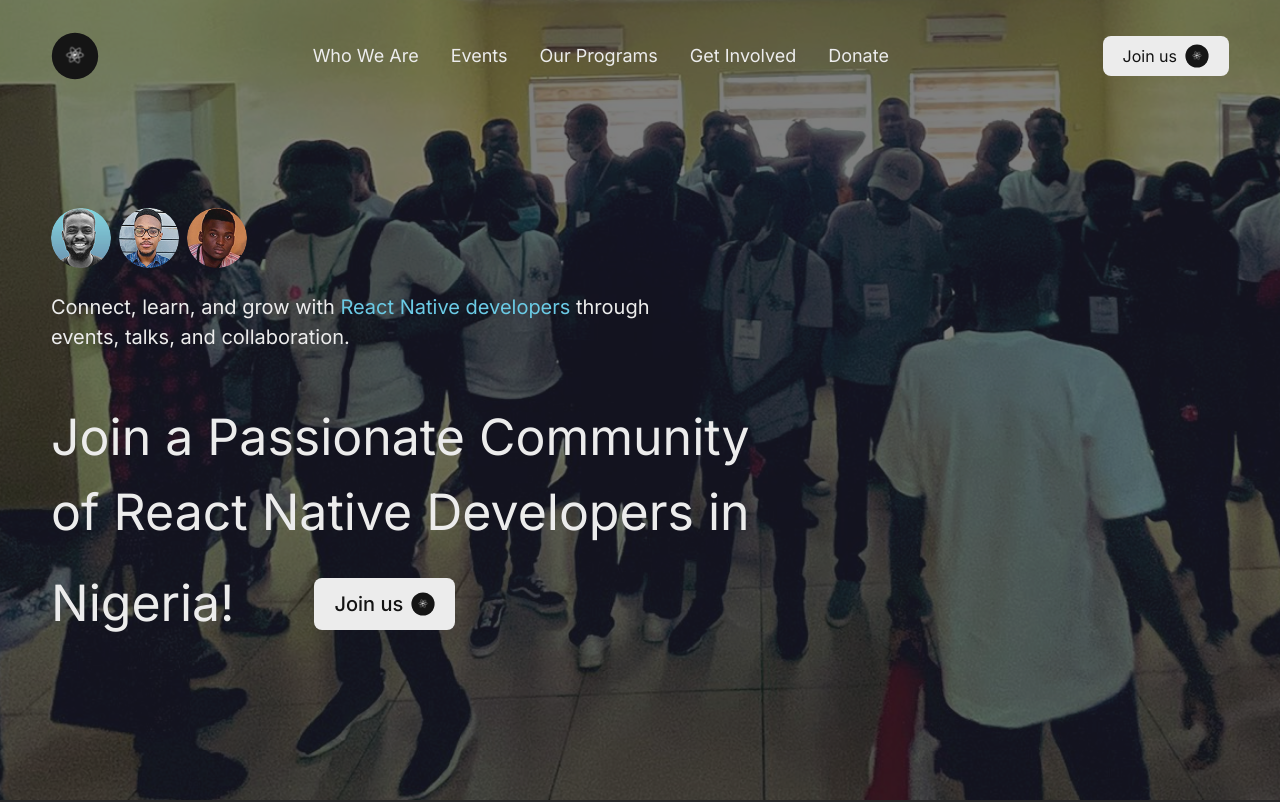
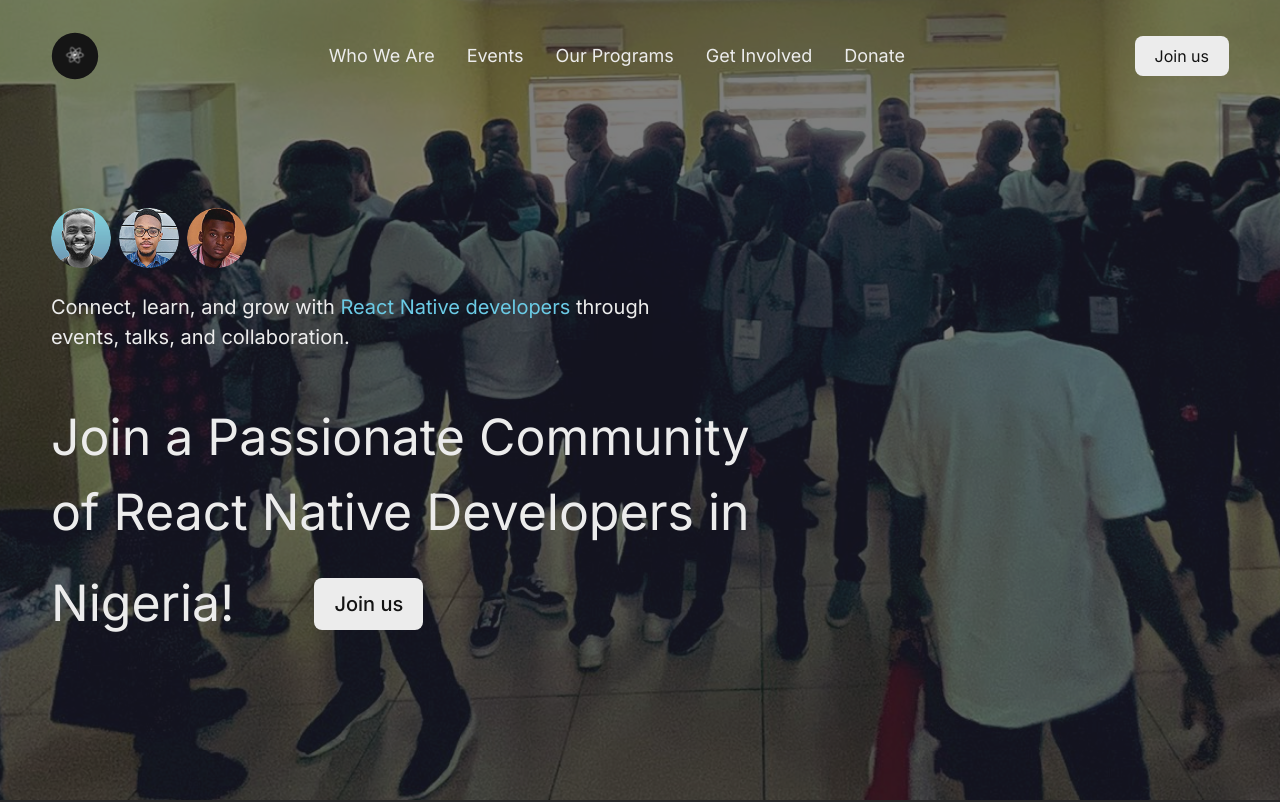
Before and after one commit to react-native-nigeria-community/rnn-landing, a React (Create React App) app: page / in a window 1280 px wide. Shown: the top 802 px of the page. Built offline with nearby package versions, Linux system fonts and the light colour scheme.

Commit message:
Remove logo images from all buttons

```diff
--- a/src/components/hero.js
+++ b/src/components/hero.js
@@ -43,7 +43,6 @@
                  className="text-black text-base sm:text-lg lg:text-xl font-medium">
                 Join us
               </a>
-              <img src={rnnLogo} alt="Join Us" className="w-5 h-5 sm:w-6 sm:h-6"/>
             </div>
           </div>
         </div>
--- a/src/components/joinUs.js
+++ b/src/components/joinUs.js
@@ -41,7 +41,6 @@
                     <a href="https://github.com/react-native-nigeria-community" target="_blank" rel="noopener noreferrer" className="text-black text-base md:text-lg lg:text-xl font-medium">
                         Join us
                     </a>
-                    <img src={rnnLogo} alt="RNN Logo" className="w-6 h-6 md:w-8 md:h-8"/>
                 </button>
             </div>
         </div>
@@ -63,7 +62,6 @@
                     <a href="https://join.slack.com/t/reactnativenigeria/shared_invite/zt-c8od4rkl-xUOp01GMiKOt_7_mFvyOzA" target="_blank" rel="noopener noreferrer" className="text-black text-base md:text-lg lg:text-xl font-medium">
                         Join us
                     </a>
-                    <img src={rnnLogo} alt="RNN Logo" className="w-6 h-6 md:w-8 md:h-8"/>
                 </button>
             </div>
 
@@ -92,7 +90,6 @@
                     <a href="joinUs" target="_blank" rel="noopener noreferrer" className="text-black text-base md:text-lg lg:text-xl font-medium">
                         Join us
                     </a>
-                    <img src={rnnLogo} alt="RNN Logo" className="w-6 h-6 md:w-8 md:h-8"/>
                 </button>
             </div>
         </div>
@@ -114,7 +111,6 @@
                     <a href="joinUs" target="_blank" rel="noopener noreferrer" className="text-black text-base md:text-lg lg:text-xl font-medium">
                         Keep in the Loop
                     </a>
-                    <img src={rnnLogo} alt="RNN Logo" className="w-6 h-6 md:w-8 md:h-8"/>
                 </button>
             </div>
 
--- a/src/components/navbar.js
+++ b/src/components/navbar.js
@@ -31,7 +31,7 @@
            className="text-black text-sm lg:text-base">
           Join us
         </a>
-        <img src={rnnLogo} alt="Join Us" className="w-5 h-5 lg:w-6 lg:h-6" />
+
       </div>
 
       <div className="lg:hidden">
@@ -67,7 +67,6 @@
                className="text-black text-sm sm:text-base">
               Join us
             </a>
-            <img src={rnnLogo} alt="Join Us" className="w-5 h-5 sm:w-6 sm:h-6" />
           </div>
         </div>
       )}
```
